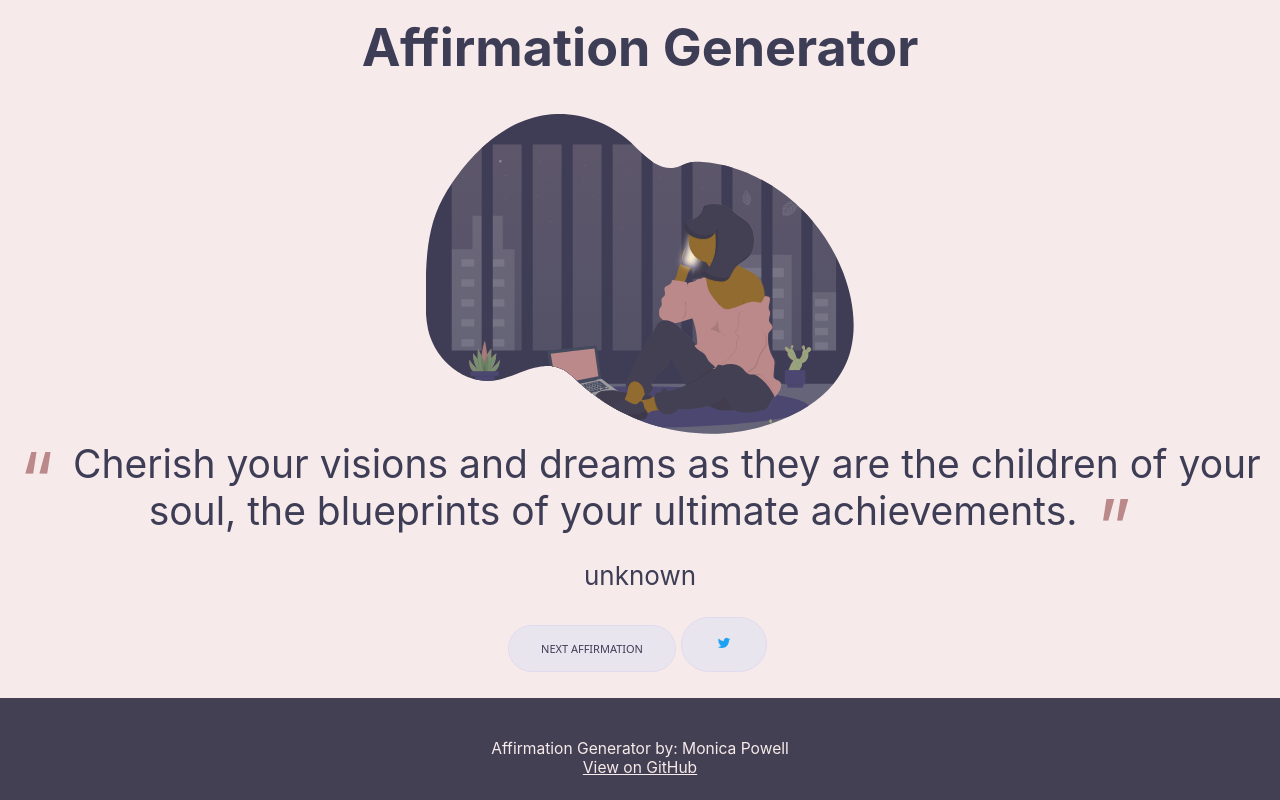
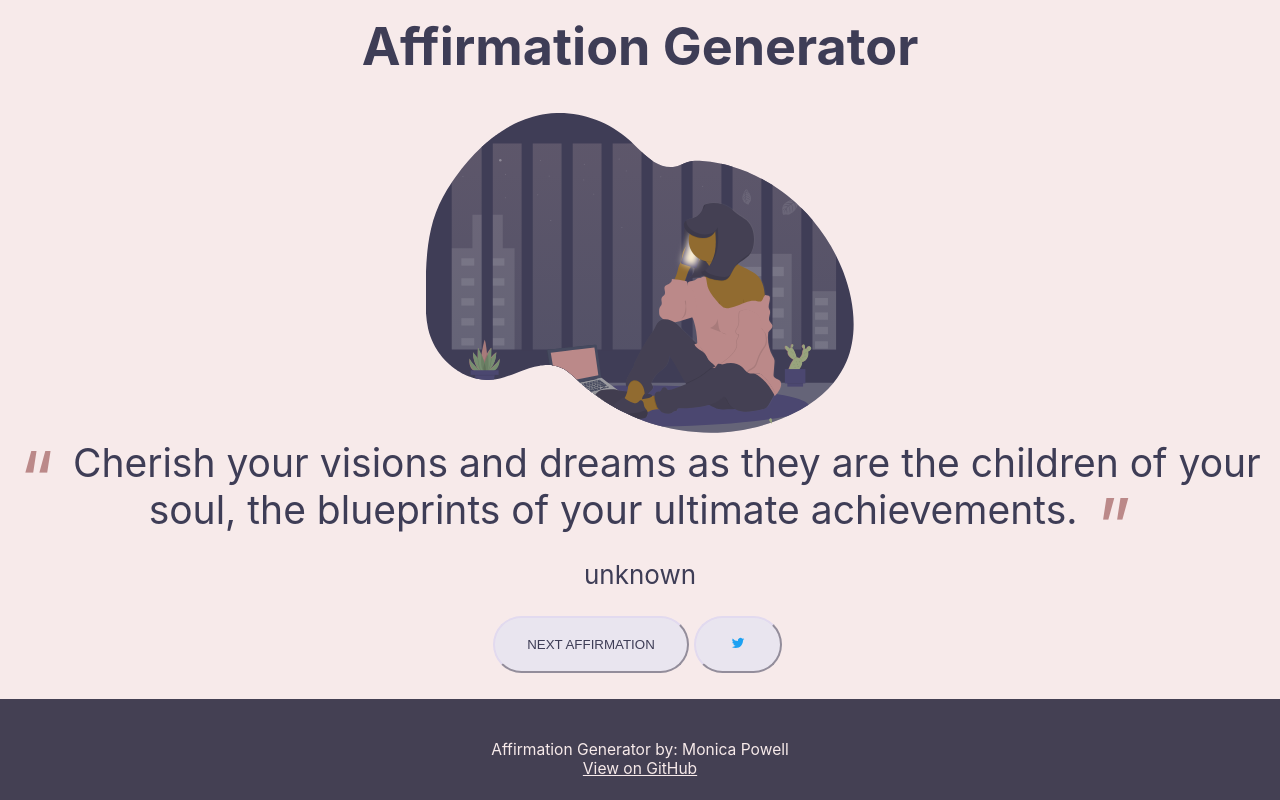
Before and after one commit to M0nica/affirmation_generator, a React (Create React App) app: page / in a window 1280 px wide. Built offline with nearby package versions, Linux system fonts and the light colour scheme.

Commit message:
better popup execution

```diff
--- a/src/AffirmationComponent.js
+++ b/src/AffirmationComponent.js
@@ -45,8 +45,10 @@ class AffirmationComponent extends React.Component {
           {affirmation.affirmation}
         </blockquote>
         <p className="author-citation">{affirmation.author}</p>
-        <button onClick={this.handleClick}>Next Affirmation</button>
-        <TweetButton affirmation={affirmation.affirmation} author={affirmation.author} />
+        <div className="Navigation">
+          <button onClick={this.handleClick}>Next Affirmation</button>
+          <TweetButton affirmation={affirmation.affirmation} author={affirmation.author} />
+        </div>
       </div>
     );
   }
--- a/src/App.css
+++ b/src/App.css
@@ -29,6 +29,11 @@
   color: #3e3d56;
 }
 
+.Navigation {
+  display: flex;
+  justify-content: center;
+}
+
 blockquote {
   font-size: 1.5em;
   text-align: center;
@@ -55,11 +60,7 @@ blockquote p {
   display: inline;
 }
 
-button, .tweet-button {
-  display: inline-block;
-  font: 400 11px system-ui;
-  border-width: 1px;
-  border-style: solid;
+button {
   margin-right: 5px;
   color: inherit;
   text-decoration: none;
--- a/src/TweetComponent.js
+++ b/src/TweetComponent.js
@@ -1,4 +1,4 @@
-// Reference: https://developer.twitter.com/en/docs/twitter-for-websites/tweet-button/overview
+// Twitter Dev Reference: https://developer.twitter.com/en/docs/twitter-for-websites/tweet-button/overview
 
 import React, { Component } from "react";
 
@@ -16,20 +16,19 @@ class TweetComponent extends Component {
     return tweetableText;
   }
 
-  onClickToTweet(e) {
-    e.preventDefault();
+  onClickToTweet(url) {
     window.open(
-      e.target.getAttribute("href"),
+      url,
       "twitterwindow",
-      "height=450, width=550, toolbar=0, location=0, menubar=0, directories=0,scrollbars=0"
+      "height=450, width=550, toolbar=0, location=0, menubar=0, directories=0,scrollbars=0, rel=noopener"
     );
   }
 
   render() {
     return (
-      <a className="tweet-button" onClick={this.onClickToTweet} href={this.tweetableUrl()}>
+      <button onClick={() => this.onClickToTweet(this.tweetableUrl())}>
         <img src={twitter} className="twitter-logo" alt="Twitter logo" />
-      </a>
+      </button>
     );
   }
 }
```
Also changed, not shown: src/twitter.svg.
